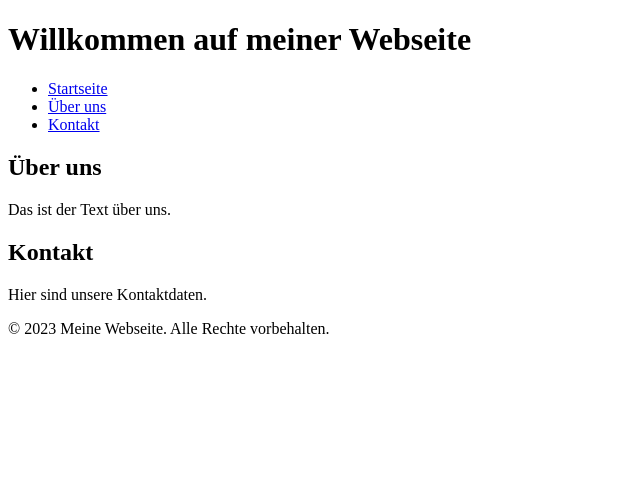
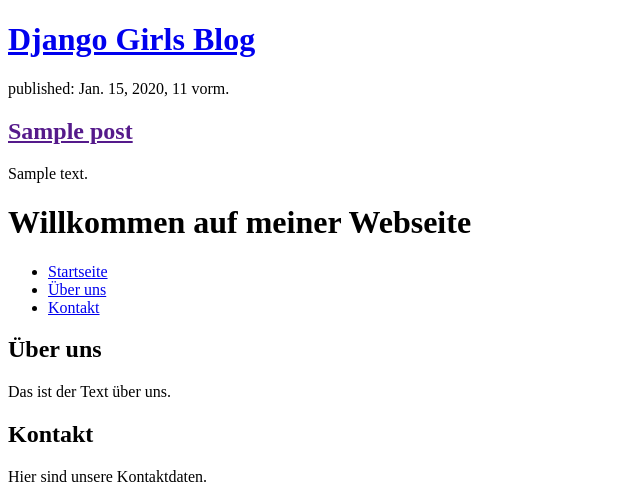
Before and after one commit to Samanehilchi/my-first-blog, a Django app: page / in a window 1280 px wide. Shown: the top 484 px of the page, without its empty margins (0-640 px from the left). Run offline with Django 3.2, Linux system fonts and the light colour scheme; tables that the repository leaves empty hold one stand-in row (values such as "Sample post").

Commit message:
Modified templates to display posts from database.

```diff
--- a/blog/templates/blog/post_list.html
+++ b/blog/templates/blog/post_list.html
@@ -1,11 +1,16 @@
 <!DOCTYPE html>
 <html lang="en">
-<head>
-    <meta charset="UTF-8">
-    <meta name="viewport" content="width=device-width, initial-scale=1.0">
-    <title>Meine Webseite</title>
-    <!-- Füge hier zusätzliche Meta-Tags, Stylesheets oder Skripte hinzu, falls benötigt -->
-</head>
+    <header>
+        <h1><a href="/">Django Girls Blog</a></h1>
+    </header>
+
+    {% for post in posts %}
+        <article>
+            <time>published: {{ post.published_date }}</time>
+            <h2><a href="">{{ post.title }}</a></h2>
+            <p>{{ post.text|linebreaksbr }}</p>
+        </article>
+    {% endfor %}
 <body>
 
     <header>
--- a/blog/views.py
+++ b/blog/views.py
@@ -1,5 +1,7 @@
 from django.shortcuts import render
+from django.utils import timezone
+from .models import Post
 
-# Create your views here.
 def post_list(request):
-    return render(request, 'blog/post_list.html', {})
+    posts = Post.objects.filter(published_date__lte=timezone.now()).order_by('published_date')
+    return render(request, 'blog/post_list.html', {'posts': posts})
```
